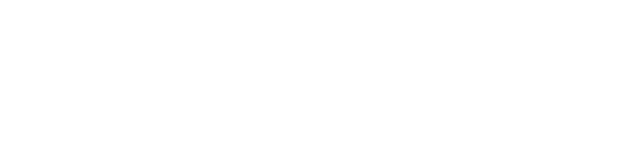
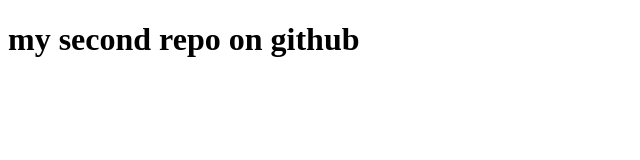
Before and after one commit to Antony-w-ostin/myapp2, a plain HTML site: page index.html in a window 1280 px wide. Shown: the whole page, without its empty margins (0-640 px from the left). Drawn offline with Linux system fonts and the light colour scheme.

Commit message:
I updated index.html file

```diff
--- a/index.html
+++ b/index.html
@@ -6,6 +6,6 @@
     <title>Document</title>
 </head>
 <body>
-
+    <h1> my second repo on github </h1>
 </body>
 </html>
```
